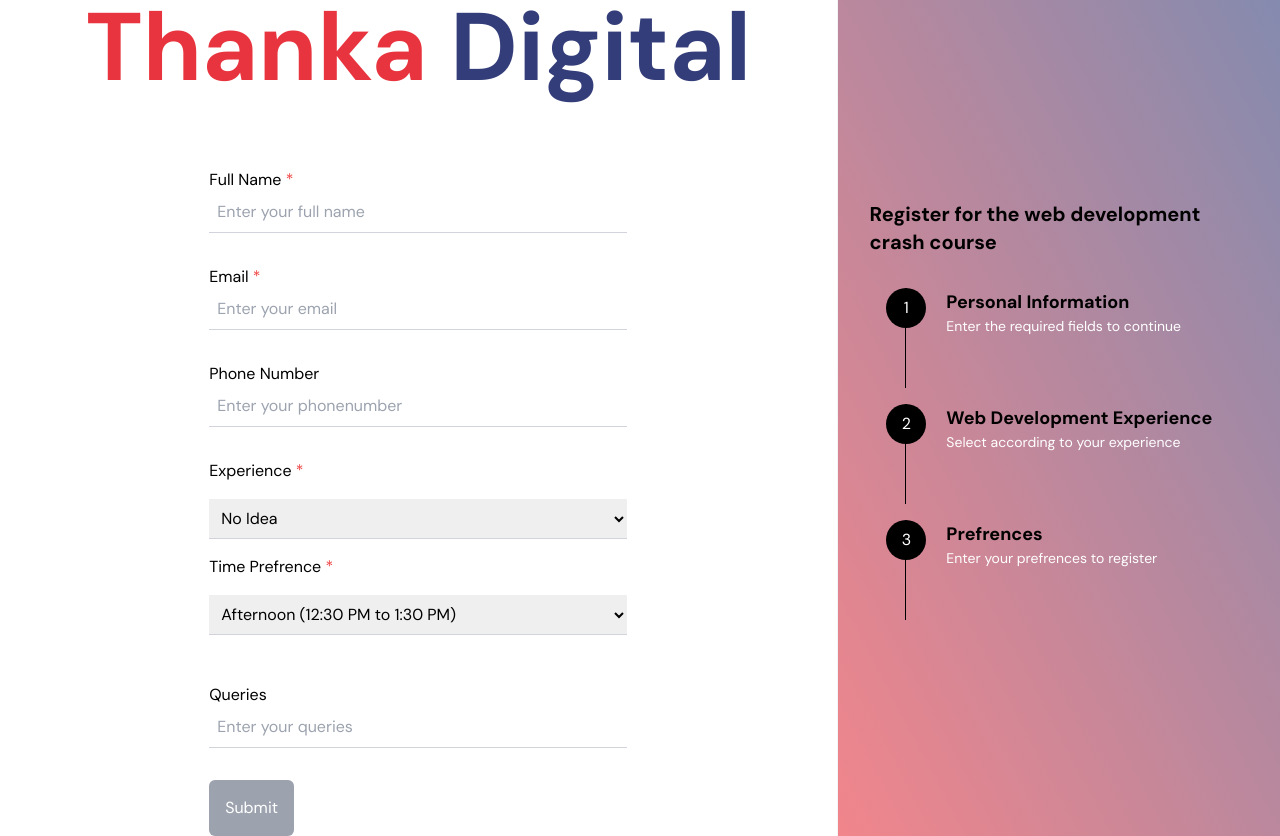
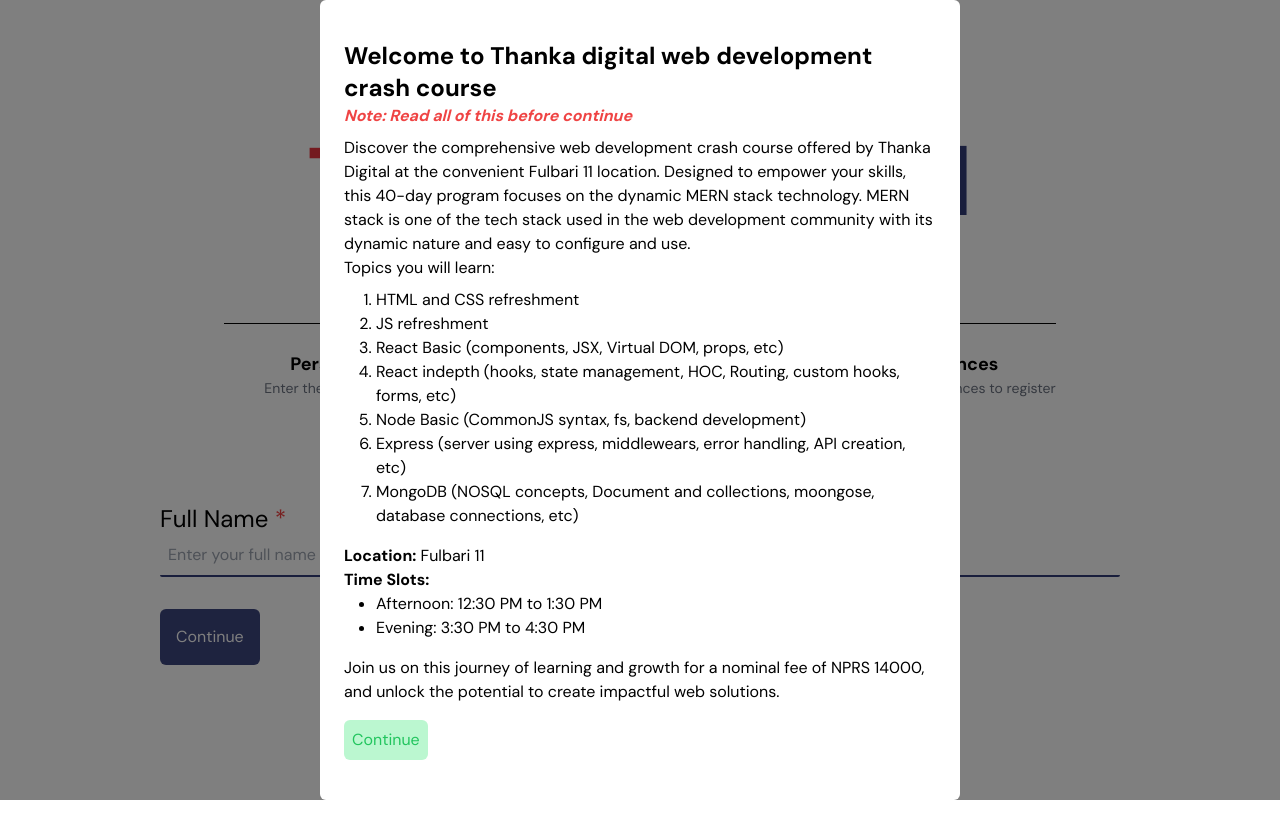
Before and after one commit to alsongarbuja/thankadigital, a Next.js app: page /web-dev-course-registration in a window 1280 px wide. After the commit the page ends 800 px from the top, so only its background shows below. Built offline with nearby package versions, Linux system fonts and the light colour scheme.

Commit message:
done: temp web dev course registration done

```diff
--- a/src/app/web-dev-course-registration/page.tsx
+++ b/src/app/web-dev-course-registration/page.tsx
@@ -3,6 +3,7 @@
 import Select from '../../components/temporary/Select';
 import Input from '../../components/temporary/Input';
 import React, { useEffect, useState } from 'react'
+import { Loader } from 'react-feather';
 
 interface userData {
   "entry.668855873": string;
@@ -19,35 +20,132 @@ export type dynamicObject = {
 
 const WebDevCourseRegisterPage = () => {
 
+  const [isFirstOpen, setIsFirstOpen] = useState(true);
+  const [hasResponse] = useState(localStorage.getItem("thankadigital-web-course-registration") !== null);
   const [data, setData] = useState<userData>({
     "entry.668855873": '',
     "entry.2093799469": '',
     "entry.64164442": '',
-    "entry.148672612": '',
-    "entry.331549010": '',
+    "entry.148672612": 'No Idea',
+    "entry.331549010": 'Afternoon (12:30 PM to 1:30 PM)',
     "entry.703362708": '',
   })
   const [currentStep, setCurrentStep] = useState(0);
+  const [currentField, setCurrentField] = useState('entry.668855873' as keyof userData);
   const [error, setError] = useState<dynamicObject>({});
 
   const handleChange = (e: React.ChangeEvent<HTMLInputElement | HTMLSelectElement>) => {
-    if(e.target.name === "entry.2093799469") {
-      setCurrentStep(1);
-    }
-    if(currentStep === 1 && e.target.name === "entry.148672612") {
-      setCurrentStep(2);
-    }
-    if(currentStep === 2 && e.target.name === "entry.331549010") {
-      setCurrentStep(3);
-    }
     setData(prev => ({ ...prev, [e.target.name]: e.target.value }))
   }
 
+  const handleContinue = () => {
+    if(data["entry.668855873"] === "" || data["entry.2093799469"] === "" || data["entry.148672612"] === "" || data["entry.331549010"] === "") {
+      setError(prev => ({ ...prev, [currentField]: "This field is required" }))
+    }
+    if(currentField === "entry.668855873" && data["entry.668855873"] !== "") {
+      setCurrentField("entry.2093799469");
+    }
+    if(currentField === "entry.2093799469" && data["entry.2093799469"] !== "") {
+      setCurrentField("entry.64164442");
+    }
+    if(currentField === "entry.64164442") {
+      setCurrentField("entry.148672612");
+      setCurrentStep(1);
+    }
+    if(currentField === "entry.148672612" && data["entry.148672612"] !== "") {
+      setCurrentField("entry.331549010");
+      setCurrentStep(2);
+    }
+    if(currentField === "entry.331549010" && data["entry.331549010"] !== "") {
+      setCurrentField("entry.703362708");
+    }
+    if(currentField === "entry.703362708") {
+      setCurrentStep(3);
+      localStorage.setItem("thankadigital-web-course-registration", JSON.stringify(data));
+    }
+    if(currentStep === 3) {
+      setCurrentStep(4);
+    }
+  }
+
+  useEffect(() => {
+    const restrictInspect = (e: KeyboardEvent) => {
+      if(e.shiftKey && e.ctrlKey && e.key === 'I') {
+        e.preventDefault();
+      }
+      if(e.ctrlKey && e.key === 'r') {
+        localStorage.removeItem("thankadigital-web-course-registration");
+      }
+    }
+    const restrictInspectFromContextMenu = (e: MouseEvent) => {
+      e.preventDefault();
+    }
+    window.addEventListener('keydown', restrictInspect);
+    window.addEventListener('contextmenu', restrictInspectFromContextMenu);
+    return () => {
+      window.removeEventListener('keydown', restrictInspect);
+      window.removeEventListener('contextmenu', restrictInspectFromContextMenu);
+    }
+  }, [])
+
   return (
-    <main className="flex flex-col-reverse lg:flex-row">
-      <section className="flex flex-col items-center gap-10 justify-center w-full lg:min-h-screen lg:w-[80%] lg:border-r lg:border-gray-100">
+    <>
+      {
+        isFirstOpen && (
+          <div className="fixed top-0 left-0 z-20 flex items-center justify-center w-full h-screen bg-black/50">
+            <div className="w-1/2 px-6 py-10 bg-white rounded-md">
+              <h3>Welcome to Thanka digital web development crash course</h3>
+              <p className="italic font-bold text-red-500">Note: Read all of this before continue</p>
+              <p className="my-2">
+                Discover the comprehensive web development crash course offered by Thanka Digital at the convenient Fulbari 11 location. Designed to empower your skills, this 40-day program focuses on the dynamic MERN stack technology. MERN stack is one of the tech stack used in the web development community with its dynamic nature and easy to configure and use.
+                <br />
+                Topics you will learn:
+              </p>
+              <ol className="pl-8 list-decimal">
+                <li>HTML and CSS refreshment</li>
+                <li>JS refreshment</li>
+                <li>React Basic (components, JSX, Virtual DOM, props, etc)</li>
+                <li>React indepth (hooks, state management, HOC, Routing, custom hooks, forms, etc)</li>
+                <li>Node Basic (CommonJS syntax, fs, backend development)</li>
+                <li>Express (server using express, middlewears, error handling, API creation, etc)</li>
+                <li>MongoDB (NOSQL concepts, Document and collections, moongose, database connections, etc)</li>
+              </ol>
+              <div className="mt-4">
+                <b>Location:</b> Fulbari 11 <br />
+                <b>Time Slots:</b> <br />
+                <ul className='pl-8 list-disc'>
+                  <li>Afternoon: 12:30 PM to 1:30 PM</li>
+                  <li>Evening: 3:30 PM to 4:30 PM</li>
+                </ul>
+              </div>
+              <p className='my-4'>
+                Join us on this journey of learning and growth for a nominal fee of NPRS 14000, and unlock the potential to create impactful web solutions.
+              </p>
+
+              <button onClick={()=>setIsFirstOpen(false)} className="p-2 text-green-500 bg-green-200 rounded-md">Continue</button>
+            </div>
+          </div>
+        )
+      }
+      {
+        !isFirstOpen && hasResponse && (
+          <div className="fixed top-0 left-0 z-20 flex items-center justify-center w-full h-screen bg-black/50">
+            <div className="w-1/2 px-6 py-10 bg-white rounded-md">
+              <h3>You have already registered for the course</h3>
+              <p className="my-2">
+                If you want to update your register, please contact us at <a href="mailto:thankadigital@gmail.com" className="font-bold underline text-primary_blue">thankadigital@gmail.com</a>
+              </p>
+            </div>
+          </div>
+        )
+      }
+      <main className="flex flex-col items-center justify-center w-full min-h-screen gap-8 p-10">
         <h1><span className="text-primary_red">Thanka</span> <span className="text-primary_blue">Digital</span></h1>
-        <form action="https://docs.google.com/forms/d/e/1FAIpQLSem27B9cJzDg_kDEX81Z-UXMx6fgN1Aok8wcA2VZ_bgd3I17w/formResponse" className="w-1/2">
+
+        <h4>Register for the web development crash course</h4>
+        <Stepper currentStep={currentStep} />
+
+        <form action="https://docs.google.com/forms/d/e/1FAIpQLSem27B9cJzDg_kDEX81Z-UXMx6fgN1Aok8wcA2VZ_bgd3I17w/formResponse" className='w-[80%]'>
           <Input
             label="Full Name"
             type="text"
@@ -56,6 +154,7 @@ const WebDevCourseRegisterPage = () => {
             value={data["entry.668855873"]}
             handleChange={handleChange}
             error={error}
+            crrField={currentField}
           />
           <Input
             label="Email"
@@ -65,6 +164,7 @@ const WebDevCourseRegisterPage = () => {
             value={data["entry.2093799469"]}
             handleChange={handleChange}
             error={error}
+            crrField={currentField}
           />
           <Input
             label="Phone Number"
@@ -75,6 +175,7 @@ const WebDevCourseRegisterPage = () => {
             value={data["entry.64164442"] || ''}
             handleChange={handleChange}
             error={error}
+            crrField={currentField}
           />
           <Select
             label="Experience"
@@ -82,7 +183,8 @@ const WebDevCourseRegisterPage = () => {
             value={data["entry.148672612"]}
             handleChange={handleChange}
             error={error}
-            options={['No Idea', 'Basic knowledge', 'Basic React', 'Basic React + Node']}
+            crrField={currentField}
+            options={['No Idea', 'Basic Knowledge', 'Basic React', 'Basic React + Node']}
           />
           <Select
             label="Time prefrence"
@@ -90,6 +192,7 @@ const WebDevCourseRegisterPage = () => {
             value={data["entry.331549010"]}
             handleChange={handleChange}
             error={error}
+            crrField={currentField}
             options={['Afternoon (12:30 PM to 1:30 PM)', 'Evening (3:30 PM to 4:30 PM)']}
           />
           <Input
@@ -99,17 +202,21 @@ const WebDevCourseRegisterPage = () => {
             placeholder="Enter your queries"
             value={data["entry.703362708"]}
             isRequired={false}
+            crrField={currentField}
             handleChange={handleChange}
             error={error}
           />
-          <button disabled={currentStep < 3} type="submit" className="p-4 text-white rounded-md bg-primary_blue/95 hover:bg-primary_blue disabled:bg-gray-400 disabled:cursor-not-allowed">Submit</button>
+          <button
+            type={currentStep <= 3 ? "button": "submit"}
+            className="p-4 text-white rounded-md bg-primary_blue/95 hover:bg-primary_blue disabled:bg-gray-400 disabled:cursor-not-allowed"
+            onClick={currentStep <= 3 ? handleContinue : ()=>{}}
+            disabled={currentStep > 4}
+          >
+            {currentStep < 3 ? 'Continue' : 'Submit'}
+          </button>
         </form>
-      </section>
-      <section className="flex flex-col items-center justify-center gap-4 p-8 border-b border-gray- 00 bg-gradient-to-tr from-primary_red/60 to-primary_blue/60 lg:border-0">
-        <h4>Register for the web development crash course</h4>
-        <Stepper currentStep={currentStep} />
-      </section>
-    </main>
+      </main>
+    </>
   )
 }
 
@@ -136,15 +243,15 @@ const Stepper = ({ currentStep } : { currentStep: number }) => {
   ];
 
   return (
-    <div className="flex flex-col justify-center mt-4 lg:flex-col">
+    <div className="flex justify-center">
       {steps.map((step) => (
-        <div key={step.stepIndex} className={`flex flex-col mb-4 border-l ${currentStep >= step.stepIndex  ? 'border-green-600' : 'border-black'} min-h-[100px] relative`}>
-          <div className={`absolute top-0 flex items-center justify-center w-10 h-10 text-white ${currentStep >= step.stepIndex ? 'bg-green-600' : 'bg-black'} rounded-full -left-5`}>
+        <div key={step.stepIndex} className={`flex flex-col justify-center mb-4 border-t ${currentStep >= step.stepIndex  ? 'border-green-600' : 'border-black'} min-h-[100px] relative`}>
+          <div className={`absolute -top-5 flex items-center justify-center w-10 h-10 text-white ${currentStep >= step.stepIndex ? 'bg-green-600' : 'bg-black'} rounded-full left-1/2 -translate-x-1/2`}>
             <span>{currentStep >= step.stepIndex ? "✓" : step.stepIndex}</span>
           </div>
-          <div className="pl-10">
+          <div className="pl-10 text-center">
             <h5>{step.title}</h5>
-            <p className="text-sm text-white">{step.description}</p>
+            <p className="text-sm text-gray-500">{step.description}</p>
           </div>
         </div>
       ))}
--- a/src/components/temporary/Input.tsx
+++ b/src/components/temporary/Input.tsx
@@ -8,20 +8,22 @@ interface InputProps {
   value: string;
   name: string;
   error: dynamicObject;
+  crrField: string;
   handleChange: (e: React.ChangeEvent<HTMLInputElement>) => void;
 }
 
 const Input = (props: InputProps) => {
-  const { label, name, type, placeholder, isRequired=true, value, handleChange, error } = props;
+  const { label, name, type, placeholder, isRequired=true, value, handleChange, error, crrField } = props;
 
   return (
-    <div className="w-full my-8">
-      <label className="capitalize">{label} {isRequired && <span className="text-red-500">*</span>}</label>
+    <div className={`w-full my-8 ${crrField===name?"block":"hidden"}`}>
+      <label className="text-2xl capitalize">{label} {isRequired && <span className="text-red-500">*</span>}</label>
       <input
         type={type}
         name={name}
         placeholder={placeholder}
         required={isRequired}
+        autoFocus={true}
         value={value}
         onChange={handleChange}
         className={`w-full p-2 ${error.hasOwnProperty(name) ? 'border-red-500 border-2' : 'border-gray-300 border-b'} outline-transparent focus:border-b-2 focus:border-primary_blue`}
--- a/src/components/temporary/Select.tsx
+++ b/src/components/temporary/Select.tsx
@@ -7,14 +7,15 @@ interface SelectProps {
   name: string;
   handleChange: (e: React.ChangeEvent<HTMLSelectElement>) => void;
   options: string[];
+  crrField: string;
   error: dynamicObject;
 }
 
 const Select = (props: SelectProps) => {
-  const { label, name, options, isRequired=true, value, handleChange, error } = props;
+  const { label, name, options, isRequired=true, value, handleChange, error, crrField } = props;
 
   return (
-    <div className="w-full">
+    <div className={`w-full ${crrField===name?"block":"hidden"}`}>
       <label className="capitalize">{label} <span className="text-red-500">*</span></label>
       <select
         name={name}
```
